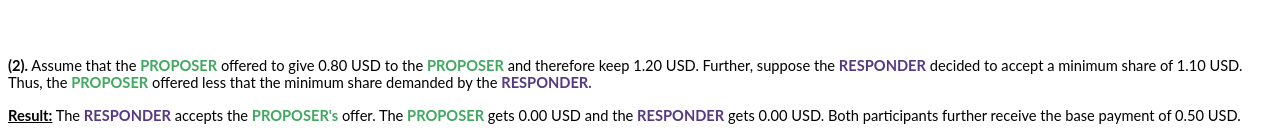
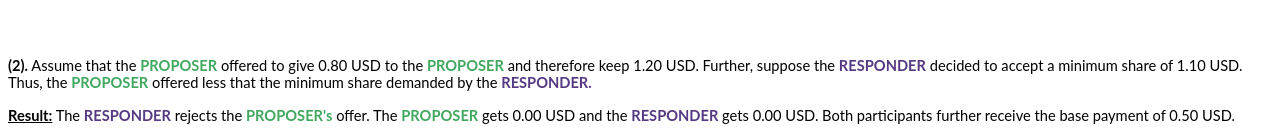
Before and after one commit to afranck64/ultimatum, a Flask app: page /survey/overview in a window 1280 px wide. Shown: the part 842-982 px from the top of the page. Run offline with Flask 2, Linux system fonts and the light colour scheme; parts of the project's set-up code (start-up, migrations or seed data) failed here and were passed over; some libraries are stand-ins or nearby versions.

Commit message:
replacing misleading accepts by rejects

```diff
--- a/survey/templates/overview.html
+++ b/survey/templates/overview.html
@@ -130,7 +130,7 @@ therefore keep 1.20 USD. Further, suppose the&nbsp;</span></span></span></font><
 to accept a minimum share of 1.10 USD. Thus, the&nbsp;</span></span></span></font></font></font></span><strong><span style="font-variant: normal"><font color="#41a85f"><font face="Lato, Helvetica, Arial, sans-serif"><font size="3" style="font-size: 11pt"><span style="letter-spacing: normal"><span style="font-style: normal"><b>PROPOSER</b></span></span></font></font></font></span></strong><span style="font-variant: normal"><font color="#000000"><font face="Lato, Helvetica, Arial, sans-serif"><font size="3" style="font-size: 11pt"><span style="letter-spacing: normal"><span style="font-style: normal"><span style="font-weight: normal">&nbsp;offered
 less that the minimum share demanded by the&nbsp;</span></span></span></font></font></font></span><strong><span style="font-variant: normal"><font color="#553982"><font face="Lato, Helvetica, Arial, sans-serif"><font size="3" style="font-size: 11pt"><span style="letter-spacing: normal"><span style="font-style: normal"><b>RESPONDER.</b></span></span></font></font></font></span></strong></p>
 <p style="margin-left: 0in; margin-right: 0in; margin-bottom: 0.16in; orphans: 2; widows: 2">
-<strong><span style="font-variant: normal"><font color="#000000"><font face="Lato, Helvetica, Arial, sans-serif"><font size="3" style="font-size: 11pt"><span style="letter-spacing: normal"><span style="font-style: normal"><u><b>Result:</b></u></span></span></font></font></font></span></strong><span style="font-variant: normal"><font color="#000000"><font face="Lato, Helvetica, Arial, sans-serif"><font size="3" style="font-size: 11pt"><span style="letter-spacing: normal"><span style="font-style: normal"><span style="font-weight: normal">&nbsp;The&nbsp;</span></span></span></font></font></font></span><strong><span style="font-variant: normal"><font color="#553982"><font face="Lato, Helvetica, Arial, sans-serif"><font size="3" style="font-size: 11pt"><span style="letter-spacing: normal"><span style="font-style: normal"><b>RESPONDER</b></span></span></font></font></font></span></strong><span style="font-variant: normal"><font color="#000000"><font face="Lato, Helvetica, Arial, sans-serif"><font size="3" style="font-size: 11pt"><span style="letter-spacing: normal"><span style="font-style: normal"><span style="font-weight: normal">&nbsp;accepts
+<strong><span style="font-variant: normal"><font color="#000000"><font face="Lato, Helvetica, Arial, sans-serif"><font size="3" style="font-size: 11pt"><span style="letter-spacing: normal"><span style="font-style: normal"><u><b>Result:</b></u></span></span></font></font></font></span></strong><span style="font-variant: normal"><font color="#000000"><font face="Lato, Helvetica, Arial, sans-serif"><font size="3" style="font-size: 11pt"><span style="letter-spacing: normal"><span style="font-style: normal"><span style="font-weight: normal">&nbsp;The&nbsp;</span></span></span></font></font></font></span><strong><span style="font-variant: normal"><font color="#553982"><font face="Lato, Helvetica, Arial, sans-serif"><font size="3" style="font-size: 11pt"><span style="letter-spacing: normal"><span style="font-style: normal"><b>RESPONDER</b></span></span></font></font></font></span></strong><span style="font-variant: normal"><font color="#000000"><font face="Lato, Helvetica, Arial, sans-serif"><font size="3" style="font-size: 11pt"><span style="letter-spacing: normal"><span style="font-style: normal"><span style="font-weight: normal">&nbsp;rejects
 the&nbsp;</span></span></span></font></font></font></span><strong><span style="font-variant: normal"><font color="#41a85f"><font face="Lato, Helvetica, Arial, sans-serif"><font size="3" style="font-size: 11pt"><span style="letter-spacing: normal"><span style="font-style: normal"><b>PROPOSER's</b></span></span></font></font></font></span></strong><span style="font-variant: normal"><font color="#000000"><font face="Lato, Helvetica, Arial, sans-serif"><font size="3" style="font-size: 11pt"><span style="letter-spacing: normal"><span style="font-style: normal"><span style="font-weight: normal">&nbsp;offer.
 The&nbsp;</span></span></span></font></font></font></span><strong><span style="font-variant: normal"><font color="#41a85f"><font face="Lato, Helvetica, Arial, sans-serif"><font size="3" style="font-size: 11pt"><span style="letter-spacing: normal"><span style="font-style: normal"><b>PROPOSER</b></span></span></font></font></font></span></strong><span style="font-variant: normal"><font color="#000000"><font face="Lato, Helvetica, Arial, sans-serif"><font size="3" style="font-size: 11pt"><span style="letter-spacing: normal"><span style="font-style: normal"><span style="font-weight: normal">&nbsp;gets
 0.00 USD and the&nbsp;</span></span></span></font></font></font></span><strong><span style="font-variant: normal"><font color="#553982"><font face="Lato, Helvetica, Arial, sans-serif"><font size="3" style="font-size: 11pt"><span style="letter-spacing: normal"><span style="font-style: normal"><b>RESPONDER</b></span></span></font></font></font></span></strong><span style="font-variant: normal"><font color="#000000"><font face="Lato, Helvetica, Arial, sans-serif"><font size="3" style="font-size: 11pt"><span style="letter-spacing: normal"><span style="font-style: normal"><span style="font-weight: normal">&nbsp;gets
```
